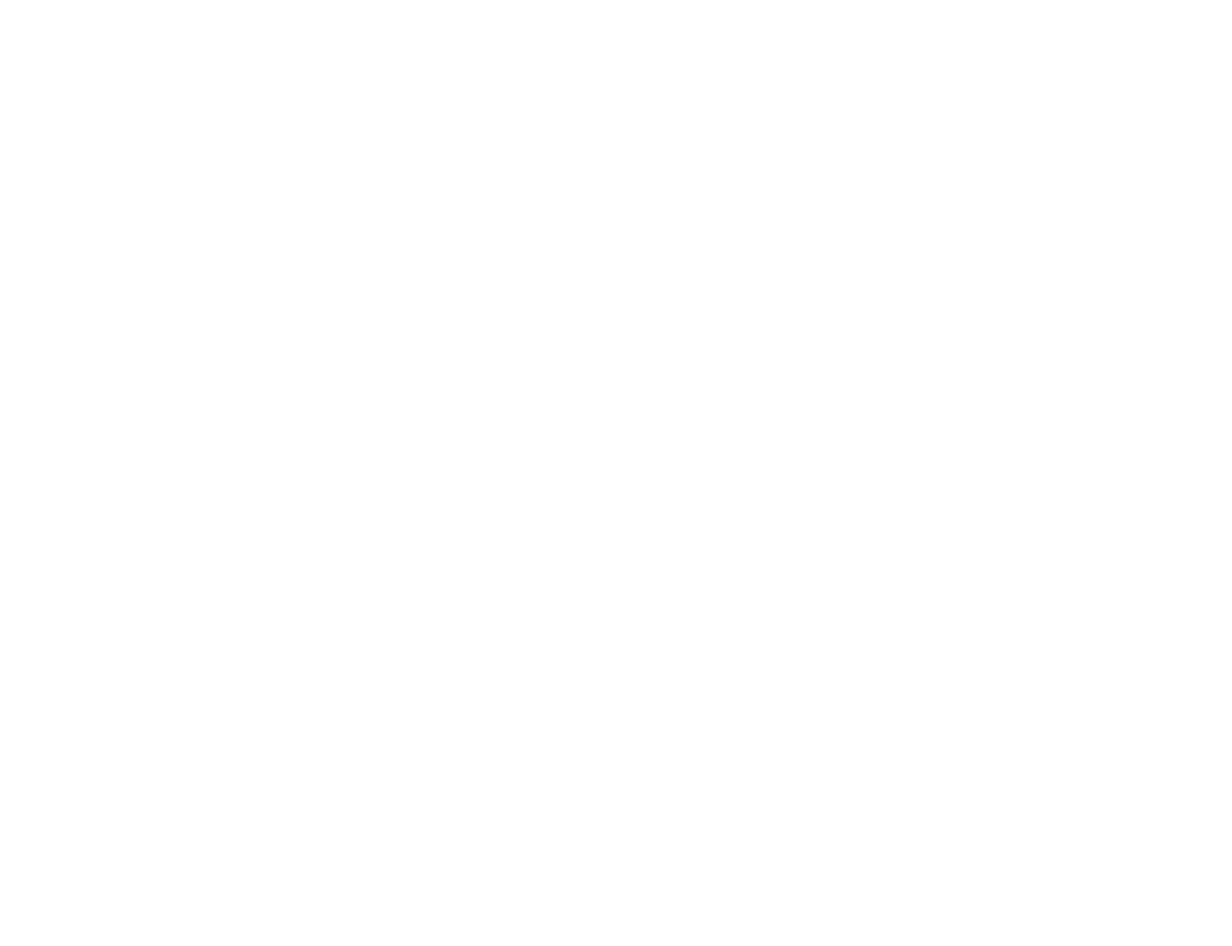
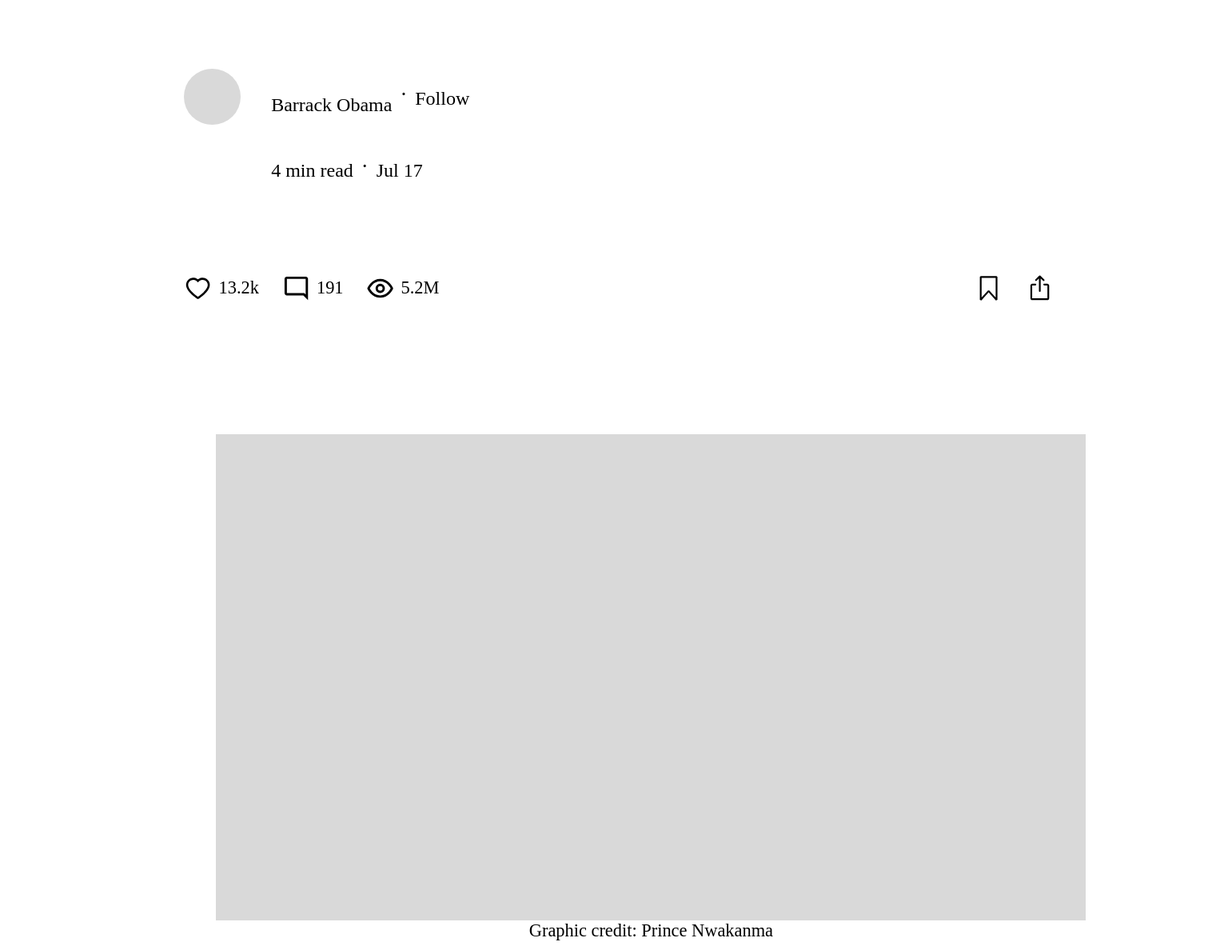
Before and after one commit to RicqCodes/RankBloc_Frontend, a Next.js app: page /private/blogpost in a window 1280 px wide. Before the commit this address had no page. Shown: the part 227-1410 px from the top of the page at 80% size, 1541 px wide, since content can reach past the window. Before the commit the page ends 800 px from the top, so only its background shows below. Built offline with nearby package versions, Linux system fonts and the light colour scheme.

Commit message:
First part of the blogpost ui

```diff
--- a/src/pages/private/_molecules/Post.tsx
+++ b/src/pages/private/_molecules/Post.tsx
@@ -27,7 +27,6 @@
 
 const ImageCover = styled.div`
   width: 26.6rem;
-  /* height: 100%; */
   border-radius: 5px;
   background: #d9d9d9;
 
--- /dev/null
+++ b/src/pages/private/blogpost/index.tsx
@@ -0,0 +1,206 @@
+"use client";
+import React from "react";
+import { usePathname, useSearchParams, useParams } from "next/navigation";
+import { styled } from "styled-components";
+
+import { AiOutlineHeart } from "react-icons/ai";
+import { MdOutlineModeComment } from "react-icons/md";
+import { LuEye } from "react-icons/lu";
+import { VscBookmark } from "react-icons/vsc";
+import { GoShare } from "react-icons/go";
+
+const BlogPost = () => {
+  const params = useParams();
+
+  return (
+    <BlogPostContainer>
+      <InnerContainer>
+        <Heading>
+          <h1>
+            Thank You to America’s Librarians for Protecting Our Freedom to Read{" "}
+          </h1>
+          <Author>
+            <ImageContainer></ImageContainer>
+            <PublishInfo>
+              <div>
+                <h4>Barrack Obama</h4>
+                <span>﹒</span>
+                <p>Follow</p>
+              </div>
+              <div>
+                <p>4 min read</p>
+                <span>﹒</span>
+                <p>Jul 17</p>
+              </div>
+              <></>
+            </PublishInfo>
+          </Author>
+          <BlogInformation>
+            <InfoContainer>
+              <div>
+                <AiOutlineHeart />
+                <p>13.2k</p>
+              </div>
+              <div>
+                <MdOutlineModeComment />
+                <p>191</p>
+              </div>
+              <div>
+                <LuEye />
+                <p>5.2M</p>
+              </div>
+            </InfoContainer>
+            <InfoContainer>
+              <div>
+                <VscBookmark />
+              </div>
+              <div>
+                <GoShare />
+              </div>
+            </InfoContainer>
+          </BlogInformation>
+        </Heading>
+        <Content>
+          <Figure>
+            <div></div>
+            <figcaption>Graphic credit: Prince Nwakanma</figcaption>
+          </Figure>
+        </Content>
+      </InnerContainer>
+    </BlogPostContainer>
+  );
+};
+
+export default BlogPost;
+
+const BlogPostContainer = styled.div`
+  padding: 2.4rem 8.4rem;
+  width: 100%;
+`;
+
+const InnerContainer = styled.div`
+  width: 100%;
+  display: flex;
+  flex-direction: column;
+  align-items: center;
+  justify-content: center;
+  max-width: 68rem;
+  margin: 0 auto;
+`;
+
+const Heading = styled.div`
+  display: flex;
+  flex-direction: column;
+  gap: 2.8rem;
+
+  h1 {
+    font-size: 3.8rem;
+    font-weight: 700;
+  }
+`;
+
+const Author = styled.div`
+  display: flex;
+  gap: 2.4rem;
+`;
+
+const ImageContainer = styled.div`
+  height: 4.4rem;
+  width: 4.4rem;
+  border-radius: 50%;
+  background: #d9d9d9;
+`;
+
+const PublishInfo = styled.div`
+  display: flex;
+  flex-direction: column;
+
+  > div {
+    display: flex;
+
+    h4 {
+      font-size: 1.5rem;
+      font-weight: 500;
+    }
+
+    span {
+      font-size: 1.8rem;
+    }
+
+    p {
+      font-size: 1.5rem;
+    }
+  }
+
+  > div:first-child {
+    p {
+      color: var(--tertiary-rgb);
+    }
+  }
+  > div:last-child {
+    p {
+      color: var(--small-dim-rgb);
+    }
+  }
+`;
+
+const BlogInformation = styled.div`
+  display: flex;
+  justify-content: space-between;
+  width: 100%;
+  padding: 1.8rem 0;
+  justify-content: space-between;
+  align-items: center;
+  border-top: 1px solid var(--small-dim-rgb);
+  border-bottom: 1px solid var(--small-dim-rgb);
+`;
+
+const InfoContainer = styled.div`
+  display: flex;
+  align-items: center;
+  gap: 1.8rem;
+
+  > div {
+    display: flex;
+    gap: 0.5rem;
+    align-items: center;
+
+    & svg,
+    p {
+      font-weight: 400;
+      color: var(--small-dim-rgb);
+    }
+
+    svg {
+      font-size: 2.2rem;
+    }
+
+    p {
+      font-size: 1.4rem;
+    }
+  }
+`;
+
+const Content = styled.div`
+  width: 100%;
+  padding-top: 6.4rem;
+`;
+
+const Figure = styled.figure`
+  width: 100%;
+
+  > div {
+    width: 100%;
+    height: 38rem;
+    background: #d9d9d9;
+  }
+
+  & figcaption {
+    max-width: 72.8rem;
+    width: 100%;
+    font-size: 1.4rem;
+    color: var(--small-dim-rgb);
+    margin: auto;
+    text-align: center;
+  }
+`;
--- a/src/pages/private/homePage/_molecules/FeaturedCard.tsx
+++ b/src/pages/private/homePage/_molecules/FeaturedCard.tsx
@@ -115,7 +115,7 @@
 
 const CoverImage = styled.div`
   width: 100%;
-  /* height: 229px; */
+  height: 22.9rem;
   border-radius: 7px;
   background: #d9d9d9;
 `;
```
Also changed, not shown: src/app/@user/blog/[slug]/page.tsx (added, +12 -0 lines).
